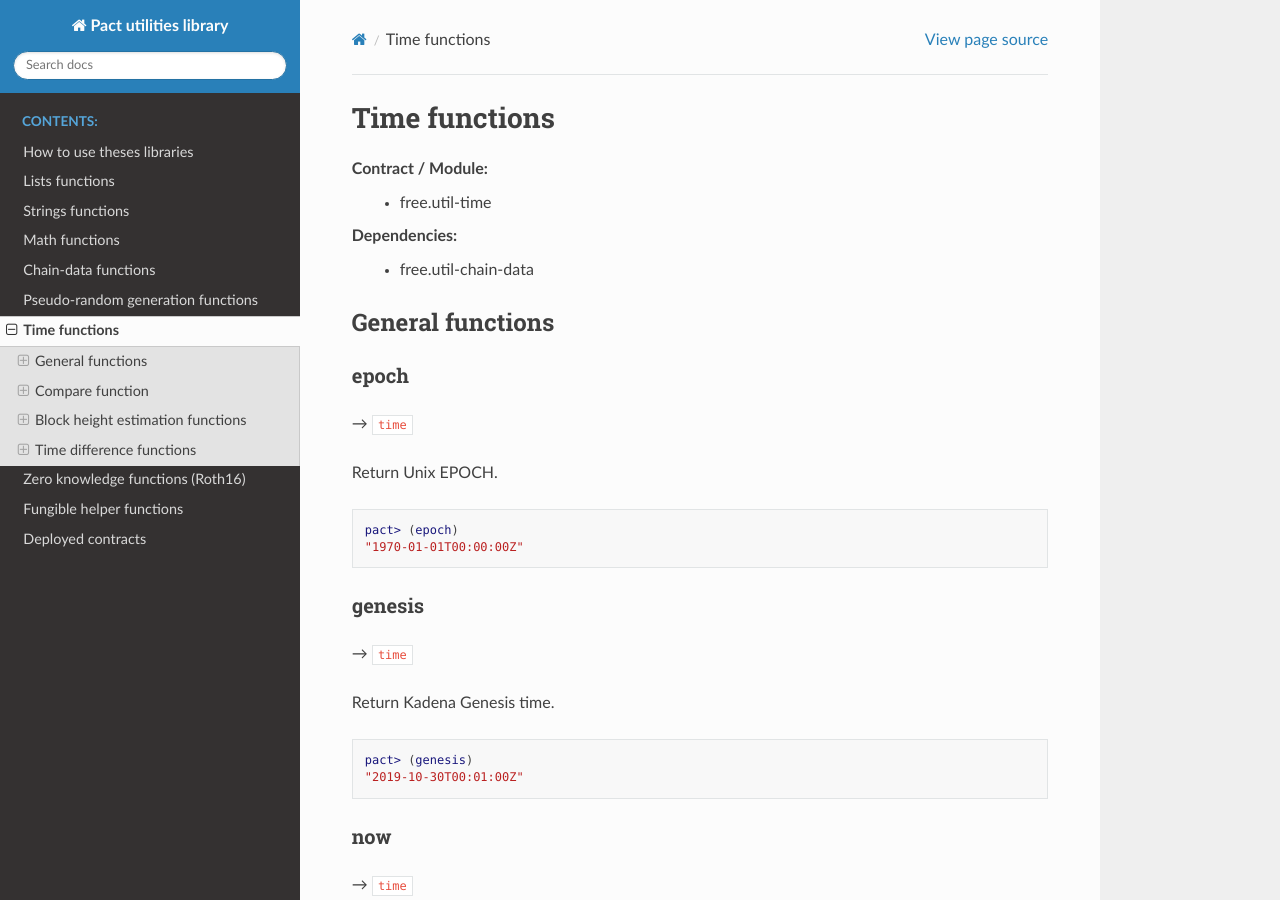
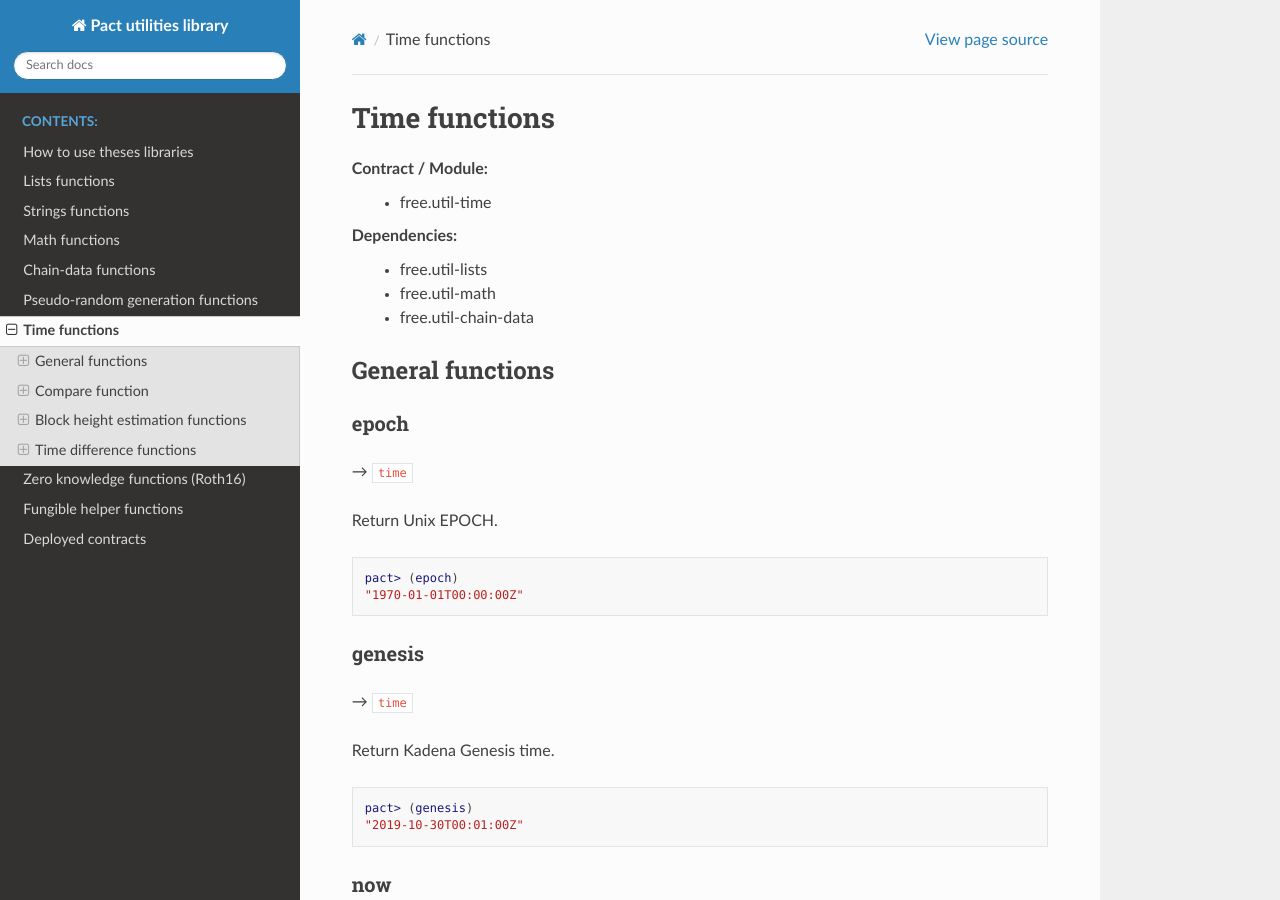
Before and after one commit to CryptoPascal31/pact-util-lib, a Sphinx documentation site: the page built from docs/source/util-time.rst, in a window 1280 px wide and 900 px high. Built offline with Sphinx 7.4.7 and the Read the Docs theme 2.0.0, drawn with Linux system fonts in a browser that asks for light colours.

```diff
--- a/docs/source/util-time.rst
+++ b/docs/source/util-time.rst
@@ -4,6 +4,8 @@
   * free.util-time
 
 **Dependencies:**
+  * free.util-lists
+  * free.util-math
   * free.util-chain-data
 
 General functions
```
Also changed, not shown: 2 other files.
